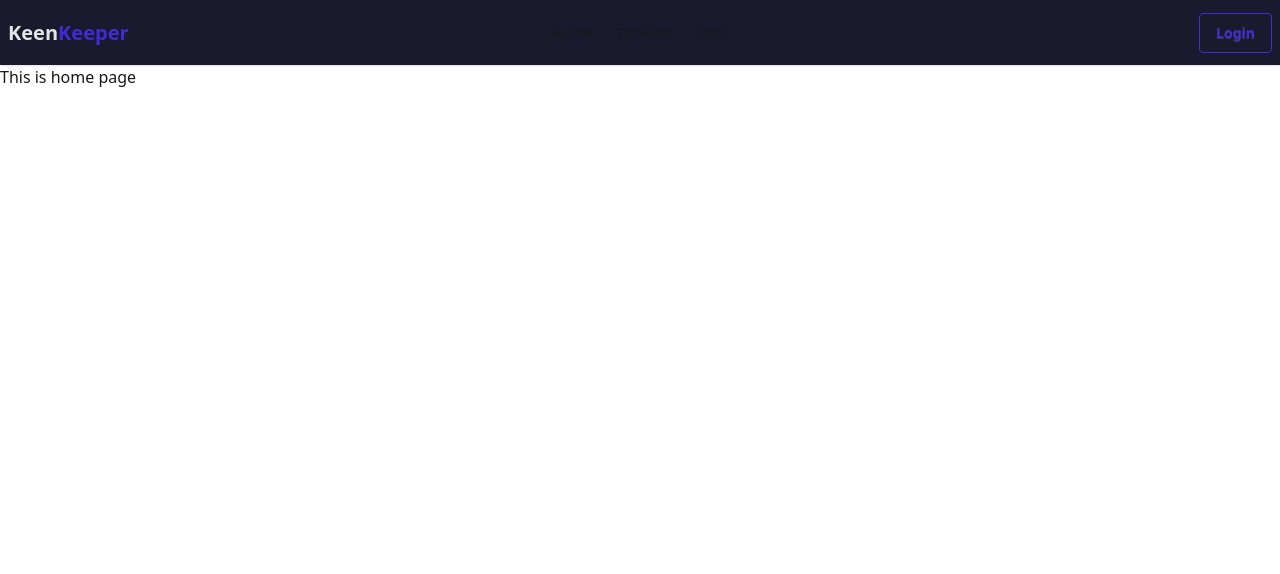
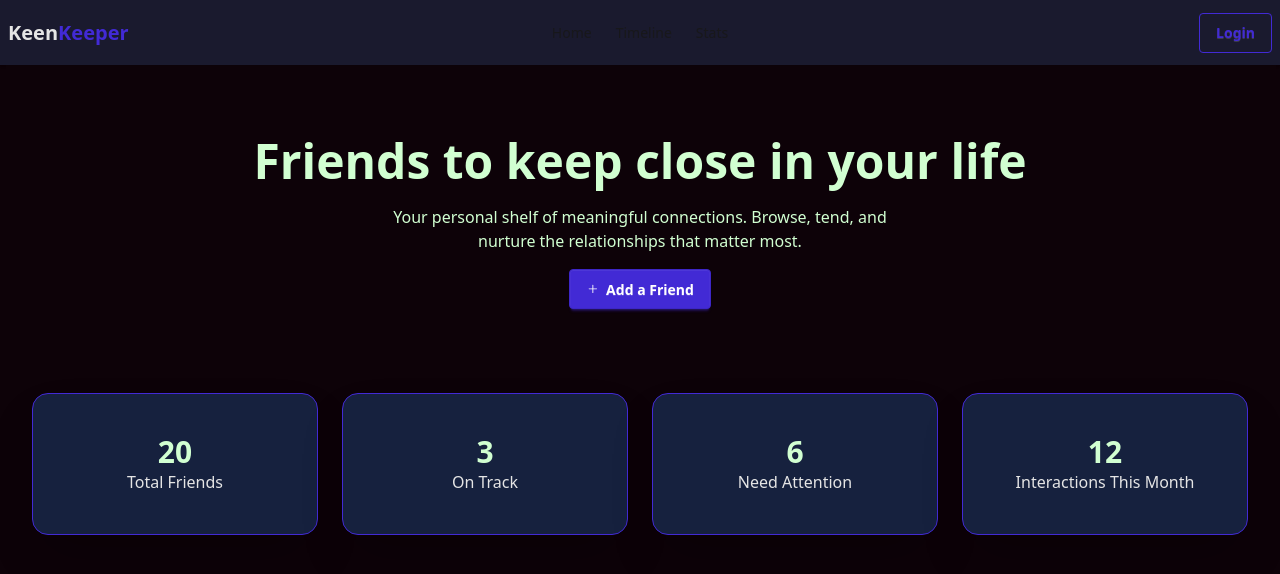
Before and after one commit to md-morsalin10/practice-next-js-with-a-project, a Next.js app: page / in a window 1280 px wide. Shown: the top 574 px of the page. Built offline with nearby package versions, Linux system fonts and the light colour scheme.

Commit message:
banner section completed

```diff
--- a/package.json
+++ b/package.json
@@ -11,7 +11,8 @@
   "dependencies": {
     "next": "16.2.4",
     "react": "19.2.4",
-    "react-dom": "19.2.4"
+    "react-dom": "19.2.4",
+    "react-icons": "^5.6.0"
   },
   "devDependencies": {
     "@tailwindcss/postcss": "^4",
--- a/src/app/layout.js
+++ b/src/app/layout.js
@@ -23,7 +23,7 @@ export default function RootLayout({ children }) {
       lang="en"
       className={`${geistSans.variable} ${geistMono.variable} h-full antialiased`}
     >
-      <body className="min-h-full flex flex-col">
+      <body className="min-h-full flex flex-col bg-[#0D0208]">
         <Navbar/>
         {children}
         </body>
--- /dev/null
+++ b/src/components/HomePage/CardSection/CardSection.jsx
@@ -0,0 +1,30 @@
+import React from 'react';
+
+const CardSection = () => {
+    return (
+        <div className='grid grid-cols-1 md:grid-cols-4 gap-6 container mx-auto py-5 p-8 '>
+            <div
+                className='bg-[#16213E] flex flex-col justify-center items-center border border-primary py-10 rounded-2xl shadow-2xl transition-all duration-300 hover:shadow-2xl hover:-translate-y-2 hover:scale-[1.02]'>
+                <h2 className='text-[#D1FFD1] text-3xl font-bold'>20</h2>
+                <p className='text-[#E5E5E5]'>Total Friends</p>
+            </div>
+            <div
+                className='bg-[#16213E] flex flex-col justify-center items-center border border-primary py-10 rounded-2xl shadow-2xl transition-all duration-300 hover:shadow-2xl hover:-translate-y-2 hover:scale-[1.02]'>
+                <h2 className='text-[#D1FFD1] text-3xl font-bold'>3</h2>
+                <p className='text-[#E5E5E5]'>On Track</p>
+            </div>
+            <div
+                className='bg-[#16213E] flex flex-col justify-center items-center border border-primary py-10 rounded-2xl shadow-2xl transition-all duration-300 hover:shadow-2xl hover:-translate-y-2 hover:scale-[1.02]'>
+                <h2 className='text-[#D1FFD1] text-3xl font-bold'>6</h2>
+                <p className='text-[#E5E5E5]'>Need Attention</p>
+            </div>
+            <div
+                className='bg-[#16213E] flex flex-col justify-center items-center border border-primary py-10 rounded-2xl shadow-2xl transition-all duration-300 hover:shadow-2xl hover:-translate-y-2 hover:scale-[1.02]'>
+                <h2 className='text-[#D1FFD1] text-3xl font-bold'>12</h2>
+                <p className='text-[#E5E5E5]'>Interactions This Month</p>
+            </div>
+        </div>
+    );
+};
+
+export default CardSection;
--- a/src/components/HomePage/HomePage.jsx
+++ b/src/components/HomePage/HomePage.jsx
@@ -1,9 +1,12 @@
 import React from 'react';
+import HomePageContent from './HomePageContent/HomePageContent';
+import CardSection from './CardSection/CardSection';
 
 const HomePage = () => {
     return (
         <div>
-            <p>This is home page</p>
+            <HomePageContent/>
+            <CardSection/>
         </div>
     );
 };
--- /dev/null
+++ b/src/components/HomePage/HomePageContent/HomePageContent.jsx
@@ -0,0 +1,20 @@
+import React from 'react';
+import { GoPlus } from 'react-icons/go';
+
+const HomePageContent = () => {
+    return (
+        <div>
+            <div className='container py-16 mx-auto flex flex-col justify-center items-center text-center'>
+                <div className='space-y-3'>
+                    <h2 className='text-4xl p-2 md:text-5xl font-bold text-[#D1FFD1]'>Friends to keep close in your life</h2>
+                    <p className='text-[#D1FFD1]'>Your personal shelf of meaningful connections. Browse, tend, and <br /> nurture the  relationships that matter most.</p>
+                </div>
+                <div className='pt-4'>
+                    <button className='btn btn-primary  text-white'><GoPlus />Add a Friend</button>
+                </div>
+            </div>
+        </div>
+    );
+};
+
+export default HomePageContent;
```
Also changed, not shown: 1 other file (tests, documents, lock files or other folders).
